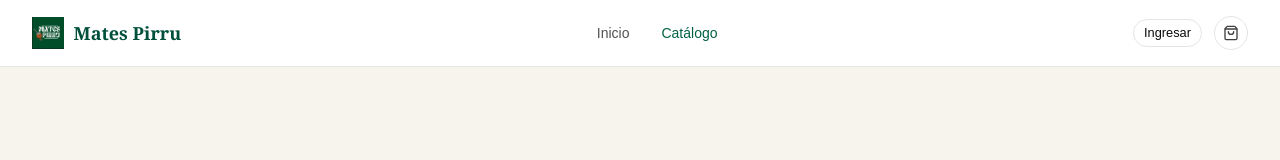
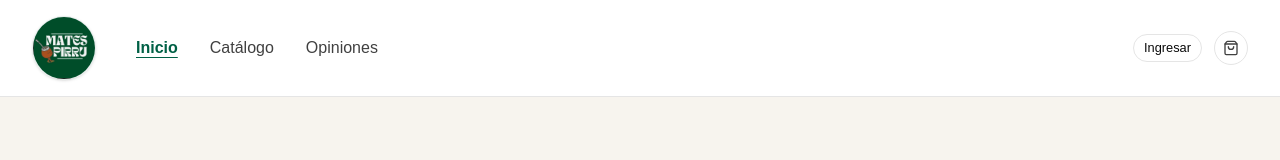
Before and after one commit to Julian-Tato/MatesPirruFront, a React (Vite) app: page / in a window 1280 px wide. Shown: the top 160 px of the page. Built offline with nearby package versions, Linux system fonts and the light colour scheme; no server answers.

Commit message:
Prueba en el navbar...

```diff
--- a/src/components/layout/Navbar.jsx
+++ b/src/components/layout/Navbar.jsx
@@ -1,29 +1,57 @@
-import { Search, ShoppingBag, Pencil, Trash2 } from "lucide-react";
+import { ShoppingBag } from "lucide-react";
 import { Button } from "@/components/ui/button";
-import { Link } from "react-router-dom";
+import { Link, NavLink } from "react-router-dom";
 import logoPirru from '@/assets/img/Logo-Matespirru.png';
 
 export default function Navbar() {
   return (
     <header className="flex items-center justify-between border-b border-neutral-200 bg-white px-8 py-4">
 
-      {/* Sección del Logo */}
-      <div className="flex items-center gap-2.5">
+      {/* Contenedor Izquierdo: Logo y Opciones */}
+      <div className="flex items-center gap-10">
+        <div className="flex items-center">
           <img
             src={logoPirru}
             alt="Mates Pirru Logo"
-          className="h-8 w-auto object-contain"
+            className="h-16 w-16 rounded-full object-cover border border-emerald-900/10 shadow-sm"
           />
-        <span className="font-serif text-lg font-semibold text-emerald-900">
-          Mates Pirru
-        </span>
         </div>
 
-      <nav className="hidden gap-8 text-sm font-medium text-neutral-600 sm:flex">
-        <Link to="/" className="hover:text-emerald-800">Inicio</Link>
-        <Link to="/catalogo" className="text-emerald-800">Catálogo</Link>
+        <nav className="hidden gap-8 text-base font-medium text-neutral-700 sm:flex">
+          <NavLink
+            to="/"
+            className={({ isActive }) =>
+              isActive
+                ? "text-emerald-800 font-semibold underline underline-offset-4"
+                : "hover:text-emerald-900 hover:underline hover:underline-offset-4 transition-all"
+            }
+          >
+            Inicio
+          </NavLink>
+          <NavLink
+            to="/catalogo"
+            className={({ isActive }) =>
+              isActive
+                ? "text-emerald-800 font-semibold underline underline-offset-4"
+                : "hover:text-emerald-900 hover:underline hover:underline-offset-4 transition-all"
+            }
+          >
+            Catálogo
+          </NavLink>
+          <NavLink
+            to="/opiniones"
+            className={({ isActive }) =>
+              isActive
+                ? "text-emerald-800 font-semibold underline underline-offset-4"
+                : "hover:text-emerald-900 hover:underline hover:underline-offset-4 transition-all"
+            }
+          >
+            Opiniones
+          </NavLink>
         </nav>
+      </div>
 
+      {/* Contenedor Derecho: Ingresar y Carrito */}
       <div className="flex items-center gap-3">
         <Link to="/login">
           <Button variant="outline" size="sm" className="rounded-full">
```
Lines whose indentation alone changed are shown as unchanged.
